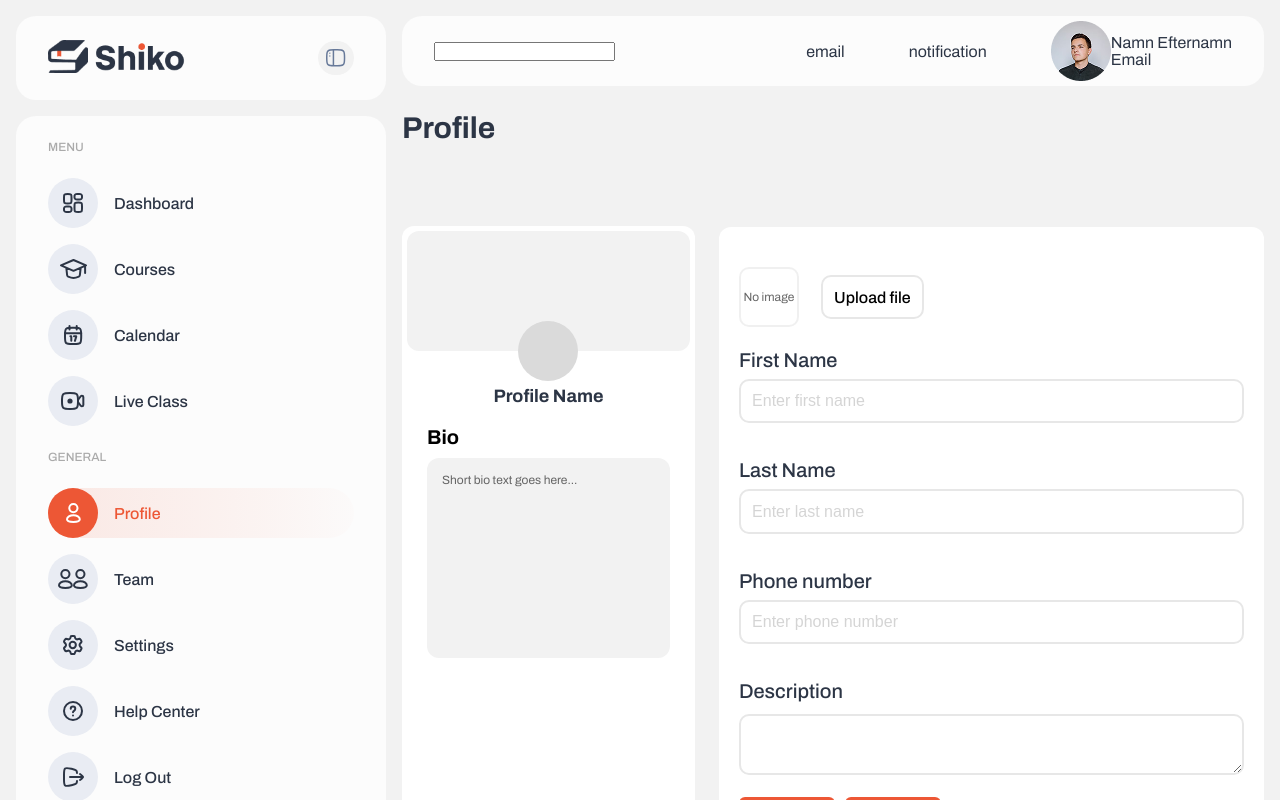
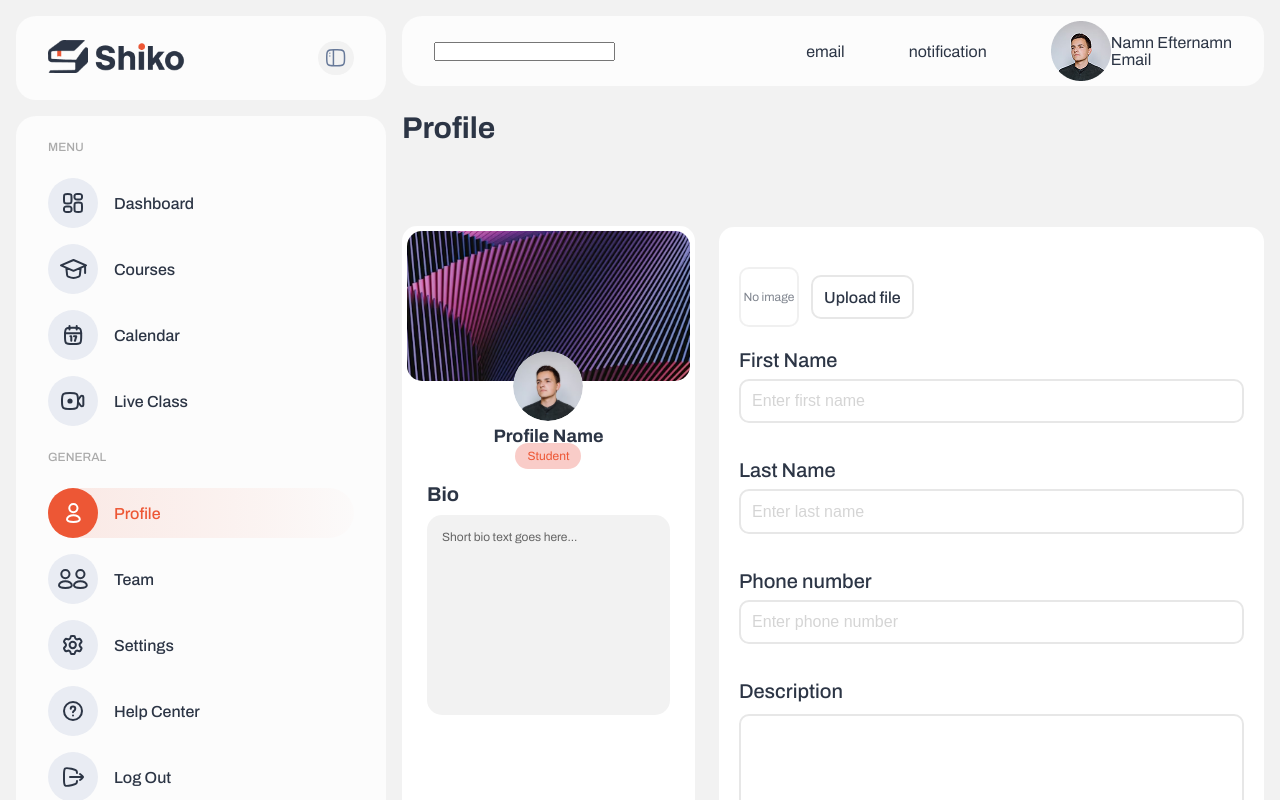
Before and after one commit to lms-cms25/frontend, a Next.js app: page /profile in a window 1280 px wide. Shown: the top 800 px of the page. Built offline with nearby package versions, Linux system fonts and the light colour scheme.

Commit message:
Polished profile ui, button size fixed, styles file fixed and forms.css file added.

```diff
--- a/src/app/(app)/profile/page.tsx
+++ b/src/app/(app)/profile/page.tsx
@@ -1,36 +1,51 @@
 import FormGroup from "@/components/forms/FormGroup";
-import "./profile.css";
+import styles from "./profile.module.css";
 
-function page() {
+function Page() {
   return (
-    <div className="page">
+    <div className={styles.page}>
 
-      <div className="left">
-        <h2 className="title">Profile</h2>
+      <div className={styles.left}>
+        <h2 className={styles.title}>Profile</h2>
 
-        <div className="card-large">
-          <div className="cover" />
+        <div className={styles.cardLarge}>
+          <img
+            className={styles.cover}
+            src="/assets/images/cover.svg"
+            alt="cover"
+          />
 
-          <div className="avatar-wrapper">
-            <div className="avatar" />
-            <h3 className="profile-name">Profile Name</h3>
+          <div className={styles.avatarWrapper}>
+            <img
+              className={styles.avatar}
+              src="/assets/images/avatar.svg"
+              alt="avatar"
+            />
+            <h3 className={styles.profileName}>Profile Name</h3>
+            <div>
+              <span className="label label-orange-on-orange label-small">Student</span>
+            </div>
           </div>
-          <div className="bio-wrapper">
-            <h2 className="bio-h">Bio</h2>
-            <div className="card-medium">
-              <p className="bio-p">Short bio text goes here...</p>
+          <div className={styles.bioWrapper}>
+            <h2 className={styles.bioH}>Bio</h2>
+            <div className={styles.cardMedium}>
+              <p className={styles.bioP}>
+                Short bio text goes here...
+              </p>
             </div>
           </div>
         </div>
       </div>
 
-      <div className="right">
-        <form className="form">
-          <div className="upload-row">
-            <div className="image-placeholder">
+      <div className={styles.right}>
+        <form className={styles.form}>
+
+          <div className={styles.uploadRow}>
+            <div className={styles.imagePlaceholder}>
               <span>No image</span>
             </div>
-            <label className="upload-btn">
+
+            <label className={styles.uploadBtn}>
               Upload file
               <input type="file" hidden />
             </label>
@@ -58,15 +73,20 @@
           <label className="form-label">Description</label>
           <textarea className="form-textarea"></textarea>
 
-          <div className="button-row">
-            <button className="primary-btn btn-small" type="button">Cancel</button>
-            <button className="primary-btn btn-small" type="submit">Save</button>
+          <div className={styles.buttonRow}>
+            <button className="primary-btn btn-normal" type="button">
+              Cancel
+            </button>
+            <button className="primary-btn btn-normal" type="submit">
+              Save
+            </button>
           </div>
+
         </form>
       </div>
 
     </div>
-  )
+  );
 }
 
-export default page;
+export default Page;
--- a/src/app/(app)/profile/profile.css
+++ b/src/app/(app)/profile/profile.module.css
@@ -11,7 +11,7 @@
   width: 65%;
   background: #fff;
   padding: 20px;
-  border-radius: 12px;
+  border-radius: 15px;
   margin-top: 125px;
 }
 
@@ -20,57 +20,69 @@
   font-size: 30px;
 }
 
-.card-large{
+.cardLarge {
   background: #fff;
   margin-top: 82px;
   padding: 5px;
-  height: 700px;
-  border-radius: 12px;
+  min-height: 720px;
+  border-radius: 15px;
 }
 
-.card-medium{
+.cardMedium {
   background: var(--color-gray-300);
   padding: 15px;
   height: 200px;
-  border-radius: 12px;
+  border-radius: 15px;
 }
 
-.bio-wrapper {
-    margin: 20px;
+.bioWrapper {
+  margin: 20px;
 }
 
 .cover {
-  height: 120px;
-  background: var(--color-gray-300);
-  border-radius: 12px;
+  width: 100%;
+  height: 150px;
+  object-fit: cover;
+  border-radius: 15px;
+  display: block;
 }
 
-.avatar-wrapper {
+.avatarWrapper {
   margin-top: -30px;
   text-align: center;
 }
 
 .avatar {
-  width: 60px;
-  height: 60px;
+  width: 70px;
+  height: 70px;
   border-radius: 50%;
-  background: var(--color-gray-500);
+  object-fit: cover;
+  display: block;
   margin: 0 auto;
 }
 
-.profile-name {
+.profileName {
   font-size: 18px;
-  text-align: center;
   margin-top: 5px;
 }
 
-.bio-h {
+/*
+.labell {
+  display: inline-block;
+  margin-top: 6px;
+
+  padding: 4px 10px;
+  border: 1px solid #000;
+  background-color:;
+  border-radius: 15px;
+} */
+
+.bioH {
   font-size: 20px;
-  color: #000000;
   margin-bottom: 10px;
 }
 
-.bio-p {
+.bioP {
   font-size: 12px;
   color: #666;
 }
@@ -81,21 +93,20 @@
   gap: 12px;
 }
 
-.button-row {
+.buttonRow {
   margin-top: 10px;
   display: flex;
   gap: 10px;
 }
 
-.upload-row {
+.uploadRow {
   display: flex;
   align-items: center;
   gap: 12px;
-  margin: 20px 0px 10px;
+  margin: 20px 0 10px;
 }
 
-/* placeholder box */
-.image-placeholder {
+.imagePlaceholder {
   width: 60px;
   height: 60px;
   border-radius: 10px;
@@ -107,19 +118,15 @@
   justify-content: center;
 
   font-size: 0.75rem;
-  color: var(--form-input-text-color);
   opacity: 0.6;
 }
 
-/* button */
-.upload-btn {
+.uploadBtn {
   padding: 0.7rem;
   border-radius: 10px;
-  margin-left: 10px;
 
   background-color: var(--form-input-background-color);
   border: 2px solid var(--form-input-border-color);
-  color: var(--form-input-text-color);
 
   font-size: 1rem;
   font-weight: 500;
@@ -132,6 +139,6 @@
   transition: 0.2s ease;
 }
 
-.upload-btn:hover {
+.uploadBtn:hover {
   background-color: var(--color-gray-200);
 }
--- a/src/app/layout.tsx
+++ b/src/app/layout.tsx
@@ -4,6 +4,7 @@
 import "../css/theme.css";
 import "../css/buttons/buttons.css";
 import "../css/forms/forms.css";
+import "../css/labels/labels.css";
 
 const archivo = Archivo({
   subsets: ["latin"],
--- a/src/css/forms/forms.css
+++ b/src/css/forms/forms.css
@@ -49,6 +49,7 @@
     font-size: 1rem;
     font-weight: 500;
     font-family: var(--font-body);
+    height: 150px;
 
     &::placeholder {
       font-size: 1rem;
--- a/src/css/globals.css
+++ b/src/css/globals.css
@@ -67,10 +67,6 @@
 .header-right-column{
   display: flex;
   align-items: center;
-}
-.main {
-  /* border: 1px solid black; */
-
 }
 
 .header{
--- /dev/null
+++ b/src/css/labels/labels.css
@@ -0,0 +1,13 @@
+.label {
+    border-radius: 15px;
+}
+
+.label-orange-on-orange {
+    background-color: var(--color-primary-light);
+    color: var(--color-primary)
+}
+
+.label-small {
+    font-size: 12px;
+    padding: 6px 12px;
+}
```
Also changed, not shown: public/assets/images/avatar.svg (added), public/assets/images/cover.svg (added).
